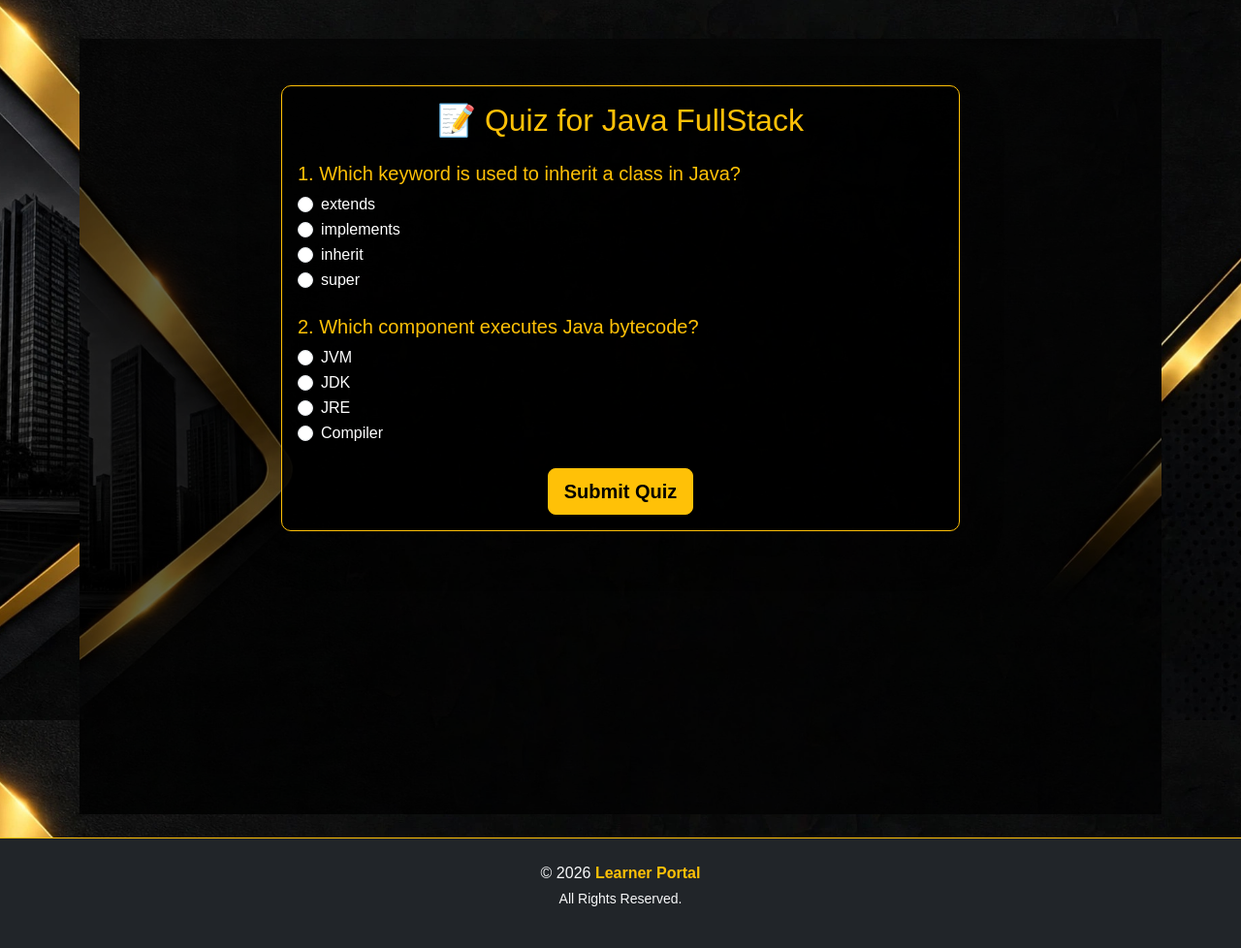
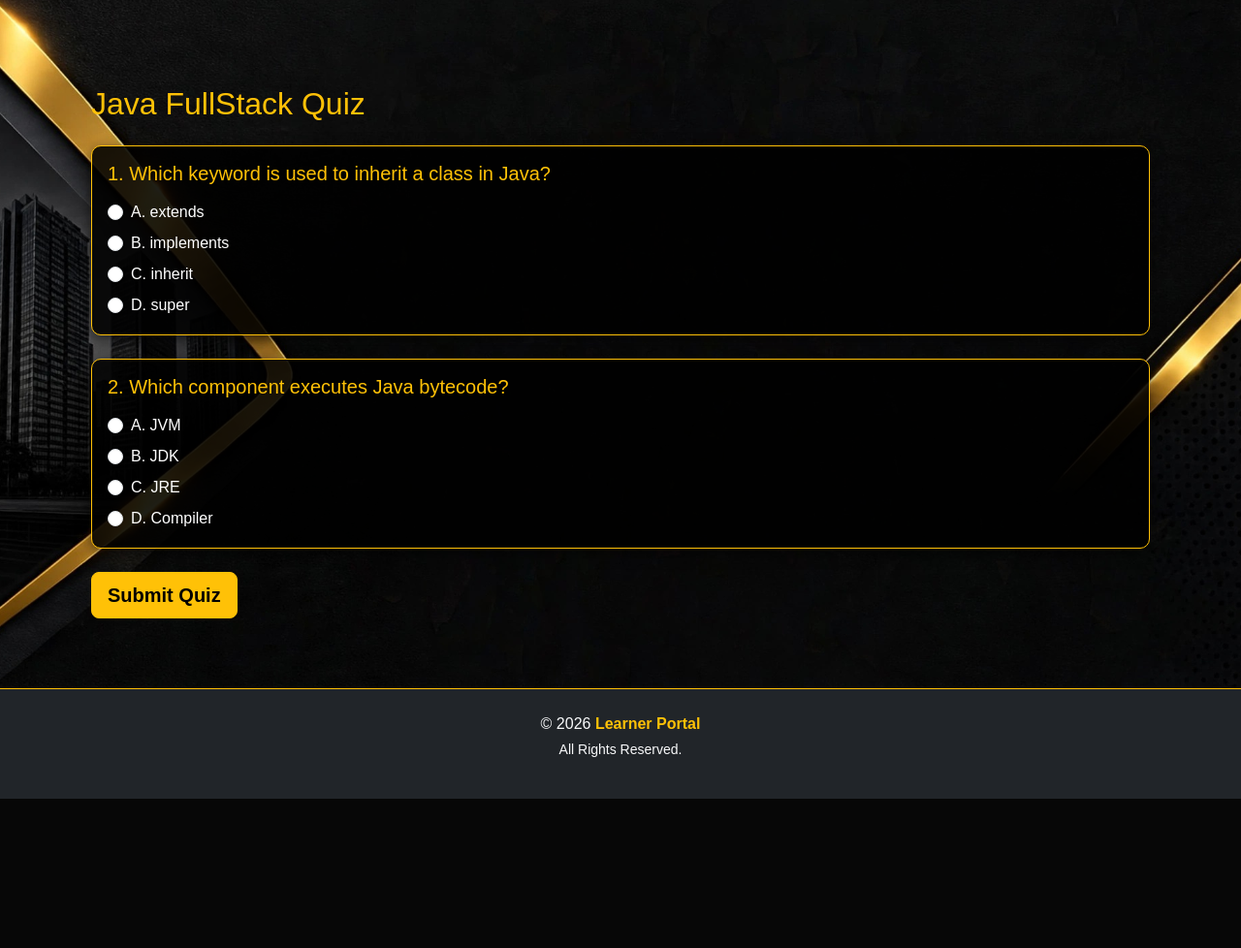
Before and after one commit to Navya-379/learner-portal, a Django app: page /courses/1/quiz/ in a window 1280 px wide. Shown: the part 57-1035 px from the top of the page at 97% size. After the commit the page ends 881 px from the top, so only its background shows below. Run offline with Django 5.2, Linux system fonts and the light colour scheme; a user stored in the database is signed in; data comes from the database, SQL or seed files in the repository.

Commit message:
Update take_quiz.html
Updated the take quiz template to include dynamic course title and improved question rendering.

```diff
--- a/core/templates/take_quiz.html
+++ b/core/templates/take_quiz.html
@@ -1,50 +1,119 @@
+
 {% extends "base.html" %}
-{% load static %}
-{% block title %}Take Quiz{% endblock %}
+
+{% block title %}Quiz - {{ course.title }}{% endblock %}
 
 {% block content %}
-<section id="take-quiz" class="py-5 text-light"
-         style="background: url('{% static "updated.jpeg" %}') no-repeat center center/cover; min-height: 100vh; position: relative;">
-  <!-- Overlay -->
-  <div style="position:absolute; top:0; left:0; width:100%; height:100%; background-color:rgba(0,0,0,0.6);"></div>
 
-  <div class="container position-relative">
-    <div class="card bg-dark text-light shadow-lg mx-auto" style="max-width: 700px;">
+<div class="container py-5">
+
+    <h2 class="text-warning mb-4">
+        {{ course.title }} Quiz
+    </h2>
+
+    {% if questions %}
+
+    <form method="POST" action="{% url 'take_quiz' course.id %}">
+
+        {% csrf_token %}
+
+        {% for question in questions %}
+
+        <div class="card bg-dark text-light border-warning mb-4">
             <div class="card-body">
-        <h2 class="text-warning text-center mb-4">📝 Quiz for {{ course.title }}</h2>
 
-        <form method="post">
-          {% csrf_token %}
-          {% for q in questions %}
-            <div class="mb-4">
-              <h5 class="text-warning">{{ forloop.counter }}. {{ q.text }}</h5>
-              <div class="form-check">
-                <input class="form-check-input" type="radio" name="q{{ q.id }}" value="A" id="q{{ q.id }}a">
-                <label class="form-check-label" for="q{{ q.id }}a">{{ q.option_a }}</label>
+                <h5 class="text-warning">
+                    {{ forloop.counter }}. {{ question.text }}
+                </h5>
+
+                <div class="form-check mt-3">
+                    <input
+                        class="form-check-input"
+                        type="radio"
+                        name="q{{ question.id }}"
+                        value="A"
+                        id="q{{ question.id }}a"
+                        required
+                    >
+
+                    <label
+                        class="form-check-label"
+                        for="q{{ question.id }}a"
+                    >
+                        A. {{ question.option_a }}
+                    </label>
                 </div>
-              <div class="form-check">
-                <input class="form-check-input" type="radio" name="q{{ q.id }}" value="B" id="q{{ q.id }}b">
-                <label class="form-check-label" for="q{{ q.id }}b">{{ q.option_b }}</label>
+
+                <div class="form-check mt-2">
+                    <input
+                        class="form-check-input"
+                        type="radio"
+                        name="q{{ question.id }}"
+                        value="B"
+                        id="q{{ question.id }}b"
+                    >
+
+                    <label
+                        class="form-check-label"
+                        for="q{{ question.id }}b"
+                    >
+                        B. {{ question.option_b }}
+                    </label>
                 </div>
-              <div class="form-check">
-                <input class="form-check-input" type="radio" name="q{{ q.id }}" value="C" id="q{{ q.id }}c">
-                <label class="form-check-label" for="q{{ q.id }}c">{{ q.option_c }}</label>
+
+                <div class="form-check mt-2">
+                    <input
+                        class="form-check-input"
+                        type="radio"
+                        name="q{{ question.id }}"
+                        value="C"
+                        id="q{{ question.id }}c"
+                    >
+
+                    <label
+                        class="form-check-label"
+                        for="q{{ question.id }}c"
+                    >
+                        C. {{ question.option_c }}
+                    </label>
                 </div>
-              <div class="form-check">
-                <input class="form-check-input" type="radio" name="q{{ q.id }}" value="D" id="q{{ q.id }}d">
-                <label class="form-check-label" for="q{{ q.id }}d">{{ q.option_d }}</label>
+
+                <div class="form-check mt-2">
+                    <input
+                        class="form-check-input"
+                        type="radio"
+                        name="q{{ question.id }}"
+                        value="D"
+                        id="q{{ question.id }}d"
+                    >
+
+                    <label
+                        class="form-check-label"
+                        for="q{{ question.id }}d"
+                    >
+                        D. {{ question.option_d }}
+                    </label>
+                </div>
+
             </div>
         </div>
-          {% empty %}
-            <p class="text-center text-muted">No questions available for this course yet.</p>
+
         {% endfor %}
 
-          <div class="text-center mt-4">
-            <button type="submit" class="btn btn-warning btn-lg">Submit Quiz</button>
+        <button type="submit" class="btn btn-warning btn-lg">
+            Submit Quiz
+        </button>
+
+    </form>
+
+    {% else %}
+
+        <div class="alert alert-warning">
+            No questions are available for this course yet.
         </div>
-        </form>
+
+    {% endif %}
+
 </div>
-    </div>
-  </div>
-</section>
+
 {% endblock %}
```
Lines whose indentation alone changed are shown as unchanged.
